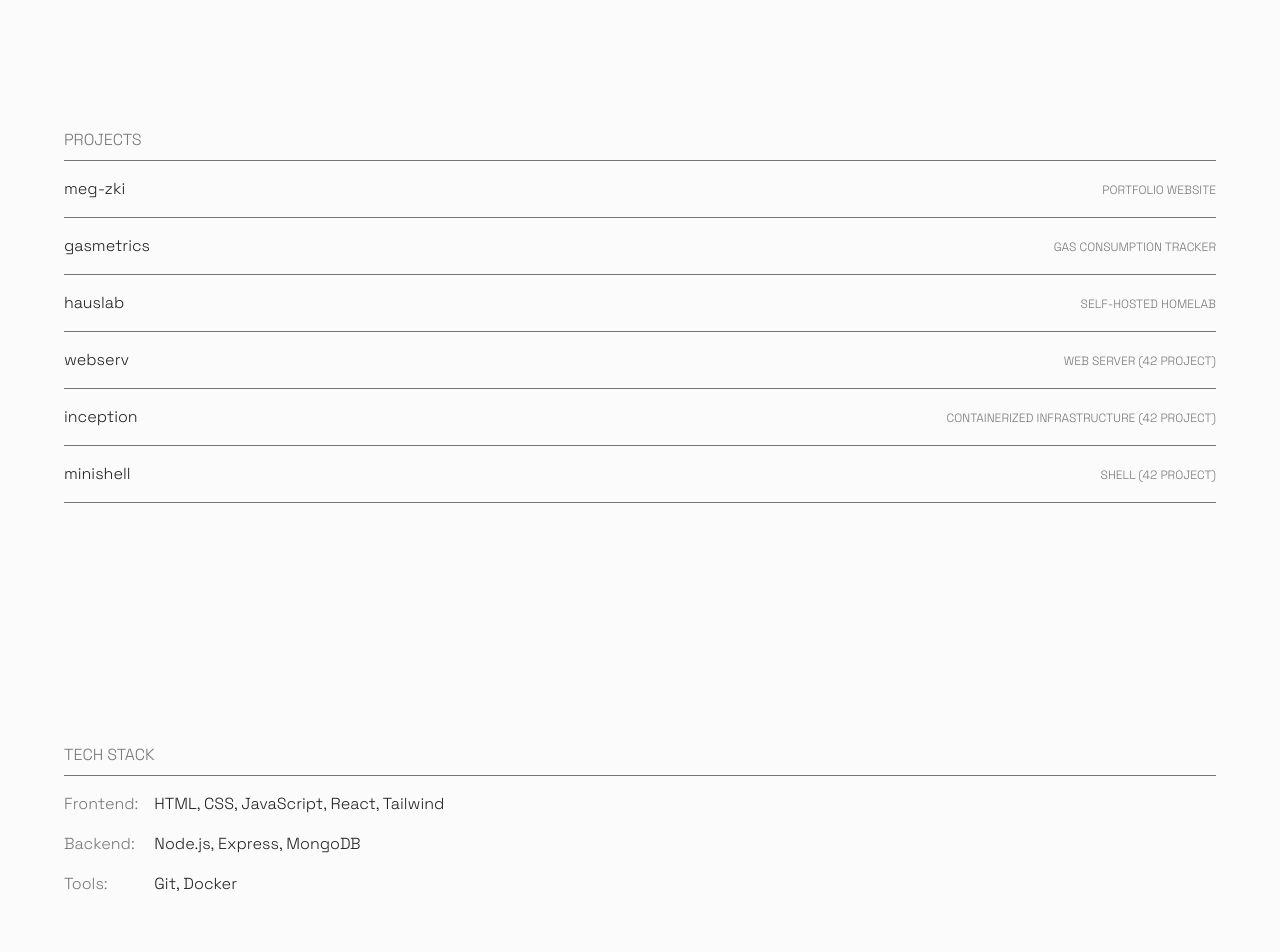
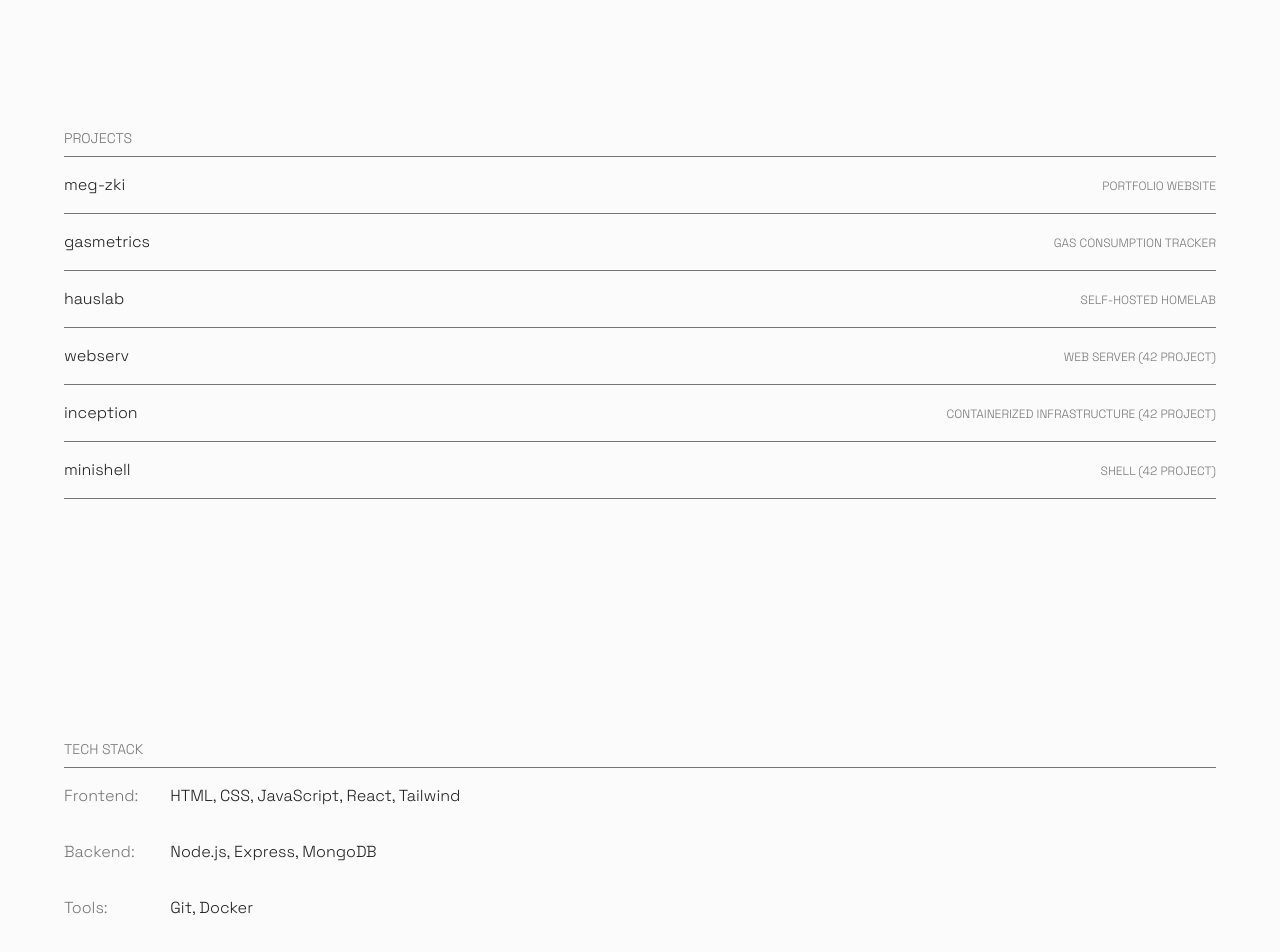
Before and after one commit to s-gas/portfolio, a React app: page / in a window 1280 px wide. Shown: the part 420-1372 px from the top of the page. Built offline with nearby package versions, Linux system fonts and the light colour scheme; the HTML template or start-up script is replaced by a standard one.

Commit message:
Decrease size of section labels

```diff
--- a/src/components/Projects.tsx
+++ b/src/components/Projects.tsx
@@ -4,7 +4,7 @@ const Projects = () => {
   return (
     <section className="flex flex-col mt-60">
       <div className="border-b border-secondary pb-2">
-        <h2 className="text-secondary">PROJECTS</h2>
+        <h2 className="text-secondary text-sm">PROJECTS</h2>
       </div>
       <Project href="https://github.com/s-gas/meg-zki" title="meg-zki" description="PORTFOLIO WEBSITE" />
       <Project href="https://github.com/s-gas/gasmetrics" title="gasmetrics" description="GAS CONSUMPTION TRACKER" />
--- a/src/components/Stack.tsx
+++ b/src/components/Stack.tsx
@@ -2,9 +2,9 @@ const Stack = () => {
   return (
     <section>
       <div className="border-b border-secondary pb-2 mt-60">
-        <h2 className="text-secondary">TECH STACK</h2>
+        <h2 className="text-secondary text-sm">TECH STACK</h2>
       </div>
-      <div className="grid gird-cols-1 sm:grid-cols-[auto_1fr] gap-4 pt-4">
+      <div className="grid grid-cols-1 sm:grid-cols-[auto_1fr] gap-4 sm:gap-8 pt-4">
         <div className="text-secondary">Frontend: </div>
         <div>HTML, CSS, JavaScript, React, Tailwind</div>
         <div className="text-secondary">Backend: </div>
```
